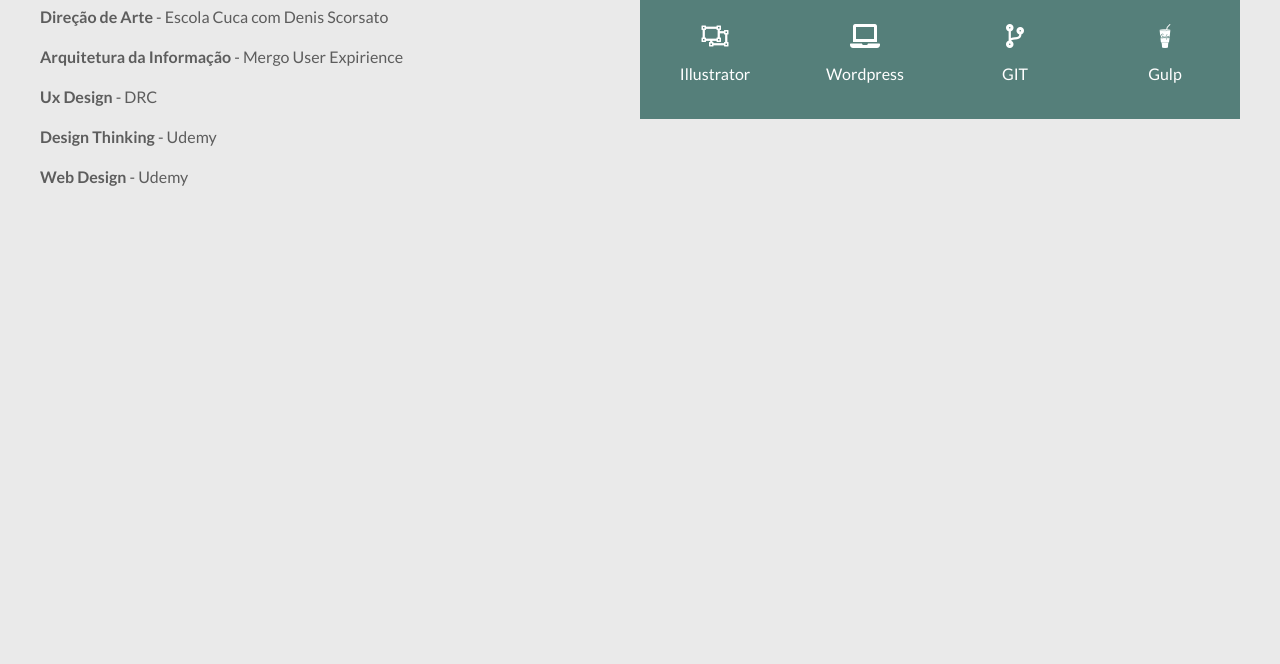
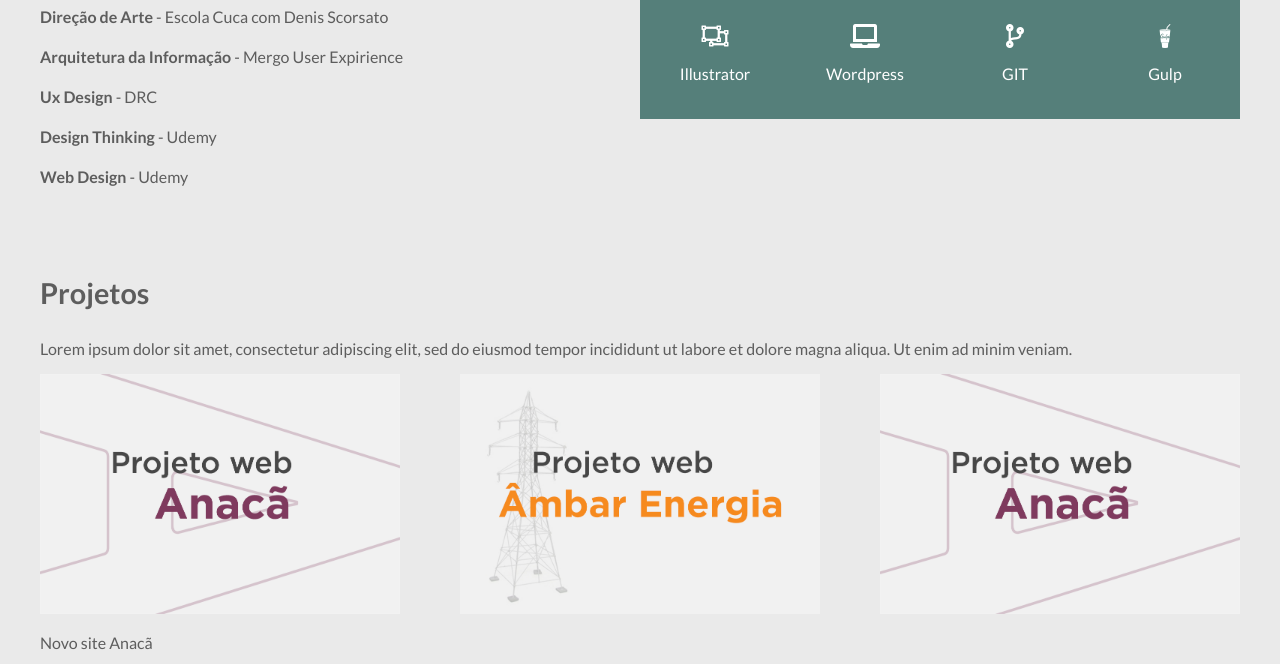
Before and after one commit to roghirlanda/portfolio, a website: page index.html in a window 1280 px wide. Shown: the part 1284-1948 px from the top of the page. Before the commit the page ends 1511 px from the top, so only its background shows below. Drawn offline with Linux system fonts and the light colour scheme.

Commit message:
css mobile e portfolio

```diff
--- a/index.html
+++ b/index.html
@@ -48,7 +48,7 @@
 	<section>
 		<div class="section-abilities container-centralizado flex-container">
 			<div class="web-developer">
-				<img src="roberto.png" alt="">
+				<img src="images/roberto.png" alt="">
 			</div>
 			<div class="abilities">
 				<h3>Especialidade</h3>
@@ -117,5 +117,23 @@
 			</div>
 		</div>
 	</section>
+	<section>
+		<div class="container-centralizado">
+			<h3>Projetos</h3>
+			<p>Lorem ipsum dolor sit amet, consectetur adipiscing elit, sed do eiusmod tempor incididunt ut labore et dolore magna aliqua. Ut enim ad minim veniam.</p>
+			<div class="portfolio">
+				<div class="thumb-projeto">
+					<img src="images/thumb-anaca.png" alt="">
+					<p>Novo site Anacã</p>
+				</div>
+				<div class="thumb-projeto">
+					<img src="images/thumb-ambar.jpg" alt="">
+				</div>
+				<div class="thumb-projeto">
+					<img src="images/thumb-anaca.png" alt="">
+				</div>
+			</div>
+		</div>
+	</section>
 </body>
 </html>
--- a/style.scss
+++ b/style.scss
@@ -20,6 +20,11 @@
 	margin: 0;
 	padding: 0;
 	color: #5d5d5d;
+}
+.menu {
+	i {
+		display: none;
+	}
 }
 h3 {
 	font-size: 1.8em;
@@ -143,6 +148,18 @@
 	}
 }
 
+.portfolio {
+	display: flex;
+	justify-content: space-between !important;
+	.thumb-projeto {
+		width: 30%;
+		height: 270px;
+		img {
+			width: 100%;
+		}
+	}
+}
+
 @media screen and (max-width: 600px) {
 	/* STYLES HERE */
 	p {
@@ -215,6 +232,15 @@
 	.section-formacao {
 		div {
 			width: 100%;
+			overflow: hidden;
+		}
+		.skills {
+			.flex-container {
+				div {
+					width: 50%;
+					float: left;
+				}
+			}
 		}
 	}
 }
```
Also changed, not shown: css/style.css, images/roberto.png (renamed from roberto.png), images/thumb-ambar.jpg (added), images/thumb-anaca.png (added), roberto.jpg (deleted).
